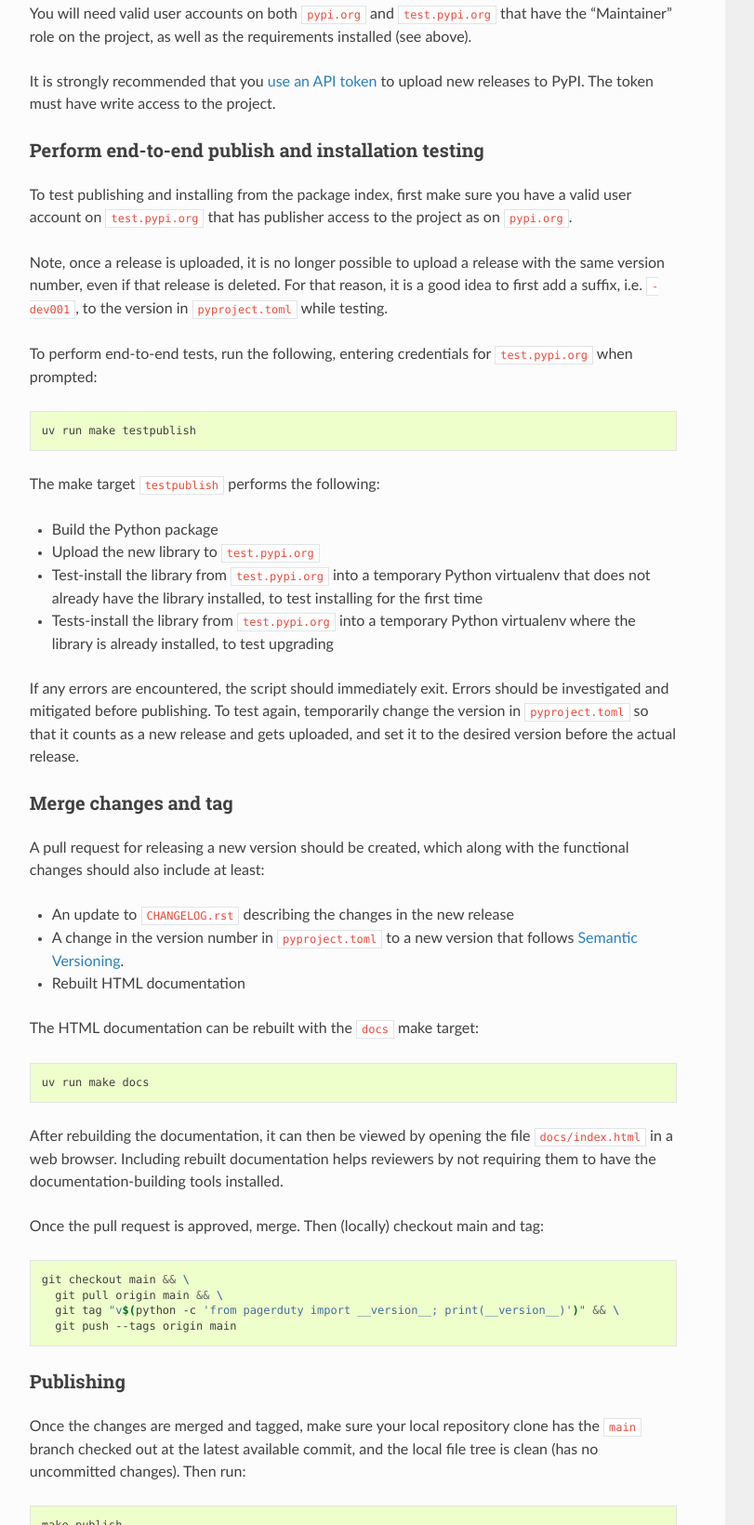
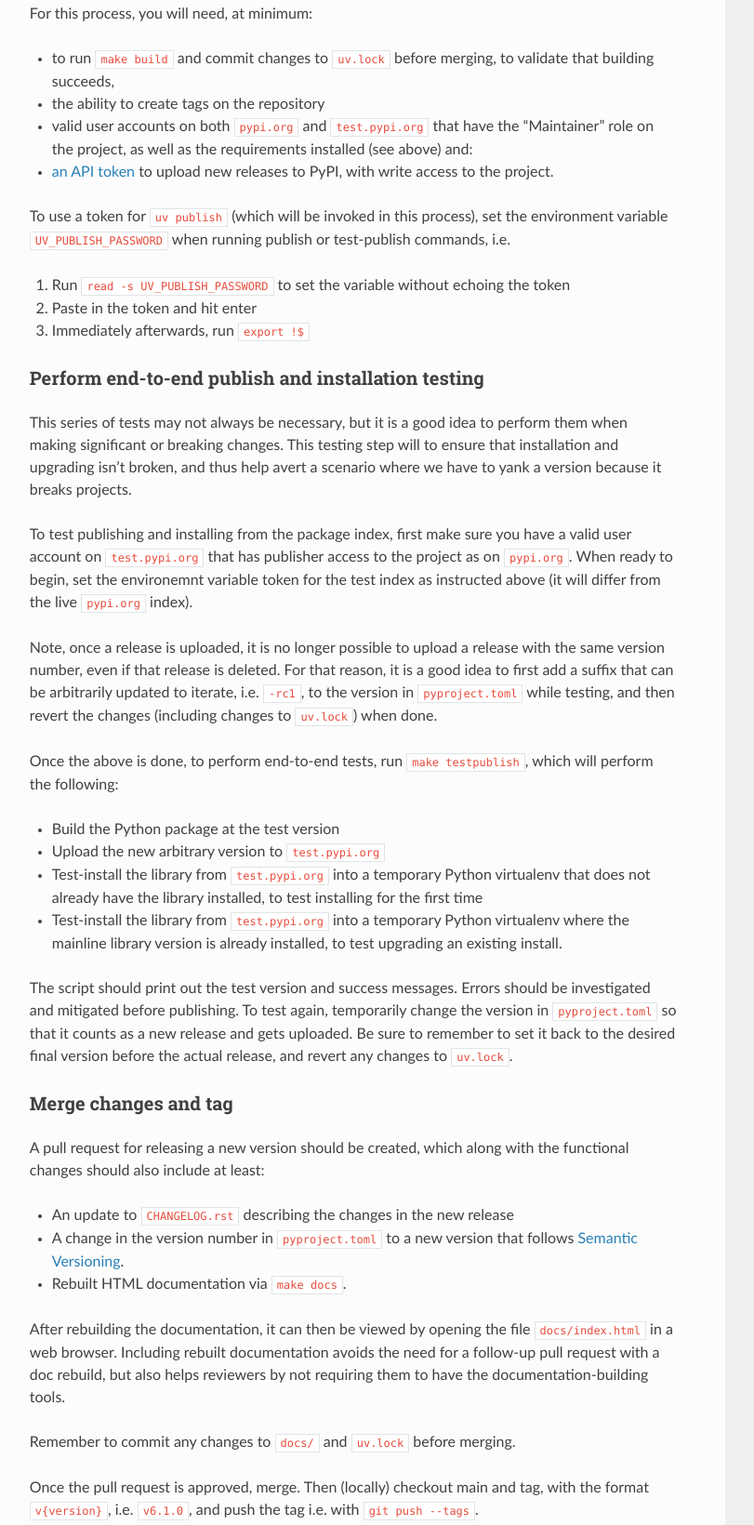
Before and after one commit to PagerDuty/python-pagerduty, a plain HTML site: page docs/contributing.html in a window 1280 px wide. Shown: the part 3399-5039 px from the top of the page at 93% size, without its empty margins (320-1131 px from the left). Drawn offline with Linux system fonts and the light colour scheme.

Commit message:
doc(71): rebuild HTML docs

```diff
--- a/docs/contributing.html
+++ b/docs/contributing.html
@@ -232,40 +232,54 @@ documentation, or the version number in the documentation will be
 </section>
 <section id="releasing-a-new-version">
 <h2>Releasing a New Version<a class="headerlink" href="#releasing-a-new-version" title="Link to this heading"></a></h2>
-<p>You will need valid user accounts on both <code class="docutils literal notranslate"><span class="pre">pypi.org</span></code> and <code class="docutils literal notranslate"><span class="pre">test.pypi.org</span></code>
-that have the “Maintainer” role on the project, as well as the requirements
-installed (see above).</p>
-<p>It is strongly recommended that you <a class="reference external" href="https://pypi.org/help/#apitoken">use an API token</a> to upload new releases to PyPI. The token
-must have write access to the project.</p>
+<p>For this process, you will need, at minimum:</p>
+<ul class="simple">
+<li><p>to run <code class="docutils literal notranslate"><span class="pre">make</span> <span class="pre">build</span></code> and commit changes to <code class="docutils literal notranslate"><span class="pre">uv.lock</span></code> before merging, to validate that building succeeds,</p></li>
+<li><p>the ability to create tags on the repository</p></li>
+<li><p>valid user accounts on both <code class="docutils literal notranslate"><span class="pre">pypi.org</span></code> and <code class="docutils literal notranslate"><span class="pre">test.pypi.org</span></code> that have the “Maintainer” role on the project, as well as the requirements installed (see above) and:</p></li>
+<li><p><a class="reference external" href="https://pypi.org/help/#apitoken">an API token</a> to upload new releases to PyPI, with write access to the project.</p></li>
+</ul>
+<p>To use a token for <code class="docutils literal notranslate"><span class="pre">uv</span> <span class="pre">publish</span></code> (which will be invoked in this process), set the
+environment variable <code class="docutils literal notranslate"><span class="pre">UV_PUBLISH_PASSWORD</span></code> when running publish or
+test-publish commands, i.e.</p>
+<ol class="arabic simple">
+<li><p>Run <code class="docutils literal notranslate"><span class="pre">read</span> <span class="pre">-s</span> <span class="pre">UV_PUBLISH_PASSWORD</span></code> to set the variable without echoing the token</p></li>
+<li><p>Paste in the token and hit enter</p></li>
+<li><p>Immediately afterwards, run <code class="docutils literal notranslate"><span class="pre">export</span> <span class="pre">!$</span></code></p></li>
+</ol>
 <section id="perform-end-to-end-publish-and-installation-testing">
 <h3>Perform end-to-end publish and installation testing<a class="headerlink" href="#perform-end-to-end-publish-and-installation-testing" title="Link to this heading"></a></h3>
+<p>This series of tests may not always be necessary, but it is a good idea to
+perform them when making significant or breaking changes. This testing step
+will to ensure that installation and upgrading isn’t broken, and thus help
+avert a scenario where we have to yank a version because it breaks projects.</p>
 <p>To test publishing and installing from the package index, first make sure you
 have a valid user account on <code class="docutils literal notranslate"><span class="pre">test.pypi.org</span></code> that has publisher access to the
-project as on <code class="docutils literal notranslate"><span class="pre">pypi.org</span></code>.</p>
+project as on <code class="docutils literal notranslate"><span class="pre">pypi.org</span></code>. When ready to begin, set the environemnt variable
+token for the test index as instructed above (it will differ from the live
+<code class="docutils literal notranslate"><span class="pre">pypi.org</span></code> index).</p>
 <p>Note, once a release is uploaded, it is no longer possible to upload a release
 with the same version number, even if that release is deleted. For that reason,
-it is a good idea to first add a suffix, i.e. <code class="docutils literal notranslate"><span class="pre">-dev001</span></code>, to the version in
-<code class="docutils literal notranslate"><span class="pre">pyproject.toml</span></code> while testing.</p>
-<p>To perform end-to-end tests, run the following, entering credentials for
-<code class="docutils literal notranslate"><span class="pre">test.pypi.org</span></code> when prompted:</p>
-<div class="highlight-shell notranslate"><div class="highlight"><pre><span></span>uv<span class="w"> </span>run<span class="w"> </span>make<span class="w"> </span>testpublish
-</pre></div>
-</div>
-<p>The make target <code class="docutils literal notranslate"><span class="pre">testpublish</span></code> performs the following:</p>
+it is a good idea to first add a suffix that can be arbitrarily updated to
+iterate, i.e.  <code class="docutils literal notranslate"><span class="pre">-rc1</span></code>, to the version in <code class="docutils literal notranslate"><span class="pre">pyproject.toml</span></code> while testing,
+and then revert the changes (including changes to <code class="docutils literal notranslate"><span class="pre">uv.lock</span></code>) when done.</p>
+<p>Once the above is done, to perform end-to-end tests, run <code class="docutils literal notranslate"><span class="pre">make</span> <span class="pre">testpublish</span></code>,
+which will perform the following:</p>
 <ul class="simple">
-<li><p>Build the Python package</p></li>
-<li><p>Upload the new library to <code class="docutils literal notranslate"><span class="pre">test.pypi.org</span></code></p></li>
+<li><p>Build the Python package at the test version</p></li>
+<li><p>Upload the new arbitrary version to <code class="docutils literal notranslate"><span class="pre">test.pypi.org</span></code></p></li>
 <li><p>Test-install the library from <code class="docutils literal notranslate"><span class="pre">test.pypi.org</span></code> into a temporary Python
 virtualenv that does not already have the library installed, to test
 installing for the first time</p></li>
-<li><p>Tests-install the library from <code class="docutils literal notranslate"><span class="pre">test.pypi.org</span></code> into a temporary Python
-virtualenv where the library is already installed, to test upgrading</p></li>
+<li><p>Test-install the library from <code class="docutils literal notranslate"><span class="pre">test.pypi.org</span></code> into a temporary Python
+virtualenv where the mainline library version is already installed, to test
+upgrading an existing install.</p></li>
 </ul>
-<p>If any errors are encountered, the script should immediately exit. Errors
+<p>The script should print out the test version and success messages. Errors
 should be investigated and mitigated before publishing. To test again,
 temporarily change the version in <code class="docutils literal notranslate"><span class="pre">pyproject.toml</span></code> so that it counts as a new
-release and gets uploaded, and set it to the desired version before the actual
-release.</p>
+release and gets uploaded. Be sure to remember to set it back to the desired
+final version before the actual release, and revert any changes to <code class="docutils literal notranslate"><span class="pre">uv.lock</span></code>.</p>
 </section>
 <section id="merge-changes-and-tag">
 <h3>Merge changes and tag<a class="headerlink" href="#merge-changes-and-tag" title="Link to this heading"></a></h3>
@@ -275,42 +289,32 @@ the functional changes should also include at least:</p>
 <li><p>An update to <code class="docutils literal notranslate"><span class="pre">CHANGELOG.rst</span></code> describing the changes in the new release</p></li>
 <li><p>A change in the version number in <code class="docutils literal notranslate"><span class="pre">pyproject.toml</span></code> to a new
 version that follows <a class="reference external" href="https://semver.org/">Semantic Versioning</a>.</p></li>
-<li><p>Rebuilt HTML documentation</p></li>
+<li><p>Rebuilt HTML documentation via <code class="docutils literal notranslate"><span class="pre">make</span> <span class="pre">docs</span></code>.</p></li>
 </ul>
-<p>The HTML documentation can be rebuilt with the <code class="docutils literal notranslate"><span class="pre">docs</span></code> make target:</p>
-<div class="highlight-shell notranslate"><div class="highlight"><pre><span></span>uv<span class="w"> </span>run<span class="w"> </span>make<span class="w"> </span>docs
-</pre></div>
-</div>
 <p>After rebuilding the documentation, it can then be viewed by opening the file
-<code class="docutils literal notranslate"><span class="pre">docs/index.html</span></code> in a web browser. Including rebuilt documentation helps
-reviewers by not requiring them to have the documentation-building tools
-installed.</p>
-<p>Once the pull request is approved, merge. Then (locally) checkout main and tag:</p>
-<div class="highlight-shell notranslate"><div class="highlight"><pre><span></span>git<span class="w"> </span>checkout<span class="w"> </span>main<span class="w"> </span><span class="o">&amp;&amp;</span><span class="w"> </span><span class="se">\</span>
-<span class="w">  </span>git<span class="w"> </span>pull<span class="w"> </span>origin<span class="w"> </span>main<span class="w"> </span><span class="o">&amp;&amp;</span><span class="w"> </span><span class="se">\</span>
-<span class="w">  </span>git<span class="w"> </span>tag<span class="w"> </span><span class="s2">&quot;v</span><span class="k">$(</span>python<span class="w"> </span>-c<span class="w"> </span><span class="s1">&#39;from pagerduty import __version__; print(__version__)&#39;</span><span class="k">)</span><span class="s2">&quot;</span><span class="w"> </span><span class="o">&amp;&amp;</span><span class="w"> </span><span class="se">\</span>
-<span class="w">  </span>git<span class="w"> </span>push<span class="w"> </span>--tags<span class="w"> </span>origin<span class="w"> </span>main
-</pre></div>
-</div>
+<code class="docutils literal notranslate"><span class="pre">docs/index.html</span></code> in a web browser. Including rebuilt documentation avoids
+the need for a follow-up pull request with a doc rebuild, but also helps
+reviewers by not requiring them to have the documentation-building tools.</p>
+<p>Remember to commit any changes to <code class="docutils literal notranslate"><span class="pre">docs/</span></code> and <code class="docutils literal notranslate"><span class="pre">uv.lock</span></code> before merging.</p>
+<p>Once the pull request is approved, merge. Then (locally) checkout main and tag,
+with the format <code class="docutils literal notranslate"><span class="pre">v{version}</span></code>, i.e. <code class="docutils literal notranslate"><span class="pre">v6.1.0</span></code>, and push the tag i.e. with
+<code class="docutils literal notranslate"><span class="pre">git</span> <span class="pre">push</span> <span class="pre">--tags</span></code>.</p>
 </section>
 <section id="publishing">
 <h3>Publishing<a class="headerlink" href="#publishing" title="Link to this heading"></a></h3>
 <p>Once the changes are merged and tagged, make sure your local repository clone
 has the <code class="docutils literal notranslate"><span class="pre">main</span></code> branch checked out at the latest available commit, and the
-local file tree is clean (has no uncommitted changes). Then run:</p>
+local file tree is clean (has no uncommitted changes). Then, set the publish
+token environment variable as described above and run:</p>
 <div class="highlight-shell notranslate"><div class="highlight"><pre><span></span>make<span class="w"> </span>publish
 </pre></div>
 </div>
-<p>When prompted, enter <code class="docutils literal notranslate"><span class="pre">__token__</span></code> as your username and your API token as the password.</p>
-<p>Finally, <a class="reference external" href="https://github.com/PagerDuty/pagerduty/releases/new">create a new release</a>, and fill in some
+<p>Finally, <a class="reference external" href="https://github.com/PagerDuty/pagerduty/releases/new">create a new release</a>, and select the latest tag.
 details:</p>
 <ul class="simple">
 <li><p>Select “Choose a tag” and select the new latest tag.</p></li>
 <li><p>If a new patch version is being released, update the existing release for
 that major and minor version.</p></li>
-<li><p>Name the release after the major and minor version, i.e. 5.1, and very brief
-summary of changes.</p></li>
-<li><p>Compose a description from the pull requests whose changes are included.</p></li>
 </ul>
 </section>
 </section>
```
Also changed, not shown: docs/searchindex.js.
